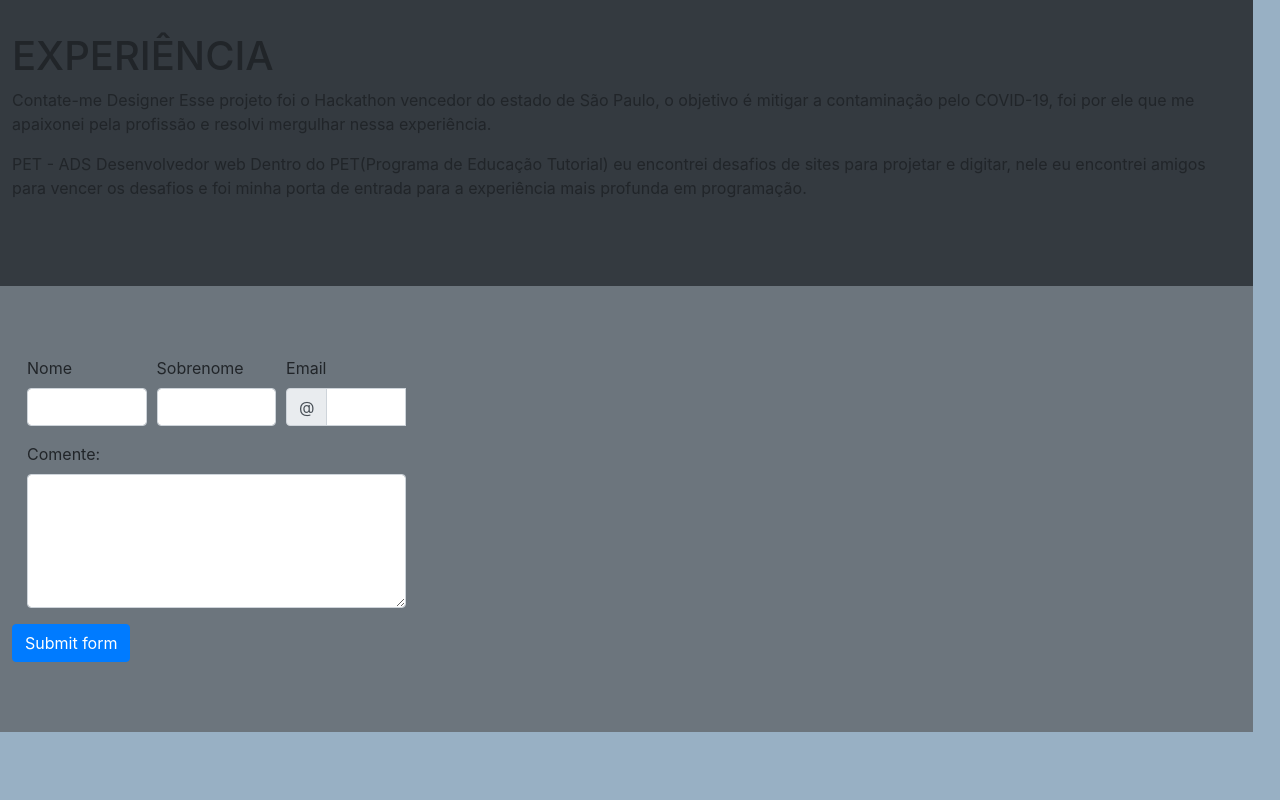
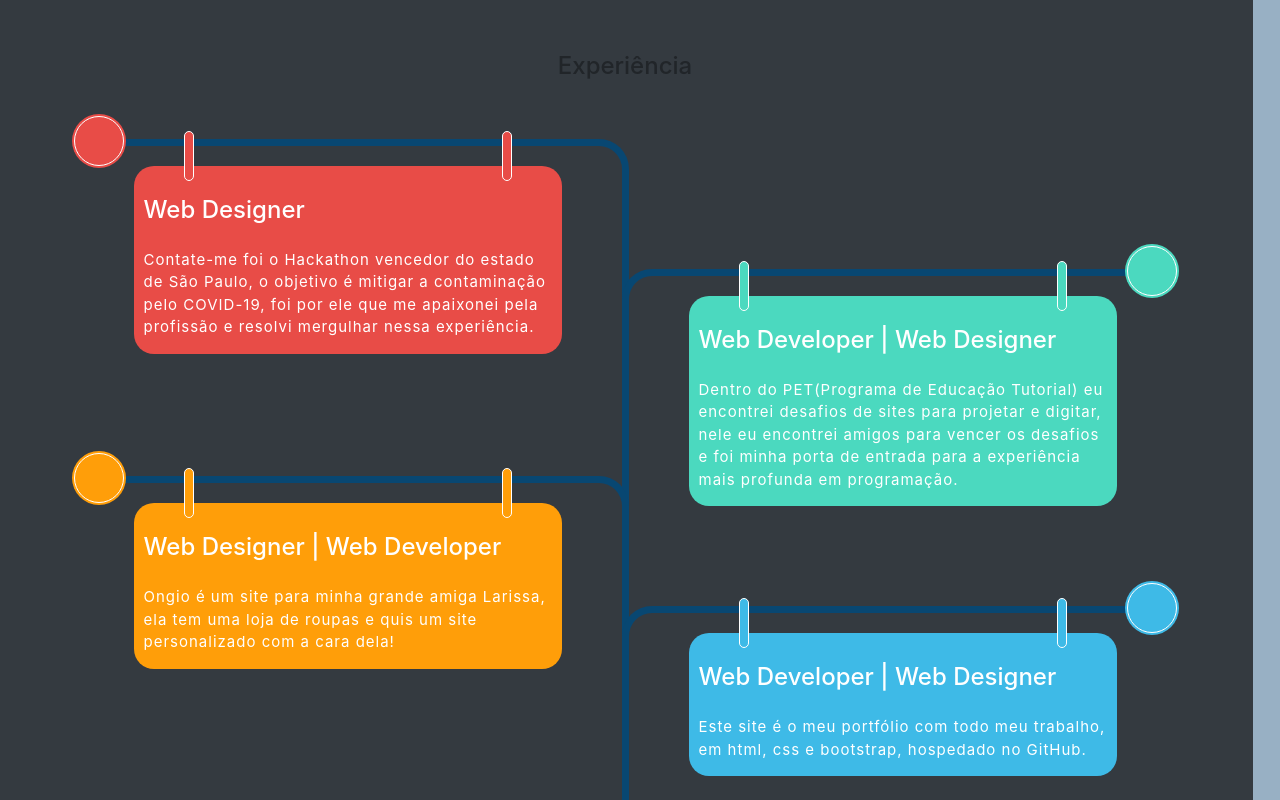
Before and after one commit to GiovannaPazello/Site-Giovanna, a plain HTML site: page Site/index.html in a window 1280 px wide. Shown: the part 2100-2900 px from the top of the page. Before the commit the page ends 2832 px from the top, so only its background shows below. Drawn offline with nearby package versions, Linux system fonts and the light colour scheme.

Commit message:
Vertical timeline
Criação da timeline vertical do site, ainda precisa decidir as cores.

```diff
--- a/Site/index.html
+++ b/Site/index.html
@@ -10,12 +10,7 @@
         <script src="https://ajax.googleapis.com/ajax/libs/jquery/3.5.1/jquery.min.js"></script>
         <script src="https://cdnjs.cloudflare.com/ajax/libs/popper.js/1.16.0/umd/popper.min.js"></script>
         <script src="https://maxcdn.bootstrapcdn.com/bootstrap/4.5.2/js/bootstrap.min.js"></script>
-        <style>
-            body{
-                background-color:rgb(152, 176, 196);
-                position: relative;
-            }
-        </style>
+        <link rel="stylesheet" type="text/css" href="style.css" />
     </head>
     <body data-spy="scroll" data-target=".navbar" data-offset="50"></body>>
         <div class="container-fluid">
@@ -158,17 +153,55 @@
                     </div>
                   </div>
                   <div id="section41" class="container-fluid bg-dark" style="padding-top:70px;padding-bottom:70px">
-                    <h1>EXPERIÊNCIA</h1>
-                    <p>Contate-me
-                        Designer
-
-                        Esse projeto foi o Hackathon vencedor do estado de São Paulo, o objetivo é mitigar a contaminação pelo COVID-19, foi por ele que me apaixonei pela profissão e resolvi mergulhar nessa experiência.</p>
-                    <p>PET - ADS
-                        Desenvolvedor web
-
-                        Dentro do PET(Programa de Educação Tutorial) eu encontrei desafios de sites para projetar e digitar, nele eu encontrei amigos para vencer os desafios e foi minha porta de entrada para a experiência mais profunda em programação.
-                    </p>
-                  </div>
+                    <div class="container">
+                        <h4 class="text-center">Experiência</h4>
+                        <div class="row">
+                            <div class="col-md-12">
+                                <div class="main-timeline2">
+                                    <div class="timeline">
+                                        <span class="icon fa fa-globe"></span>
+                                        <a href="#" class="timeline-content">
+                                            <h3 class="title">Web Designer</h3>
+                                            <br>
+                                            <p class="description">
+                                                Contate-me foi o Hackathon vencedor do estado de São Paulo, o objetivo é mitigar a contaminação pelo COVID-19, foi por ele que me apaixonei pela profissão e resolvi mergulhar nessa experiência.
+                                            </p>
+                                        </a>
+                                    </div>
+                                    <div class="timeline">
+                                        <span class="icon fa fa-rocket"></span>
+                                        <a href="#" class="timeline-content">
+                                            <h3 class="title">Web Developer | Web Designer</h3>
+                                            <br>
+                                            <p class="description">
+                                                Dentro do PET(Programa de Educação Tutorial) eu encontrei desafios de sites para projetar e digitar, nele eu encontrei amigos para vencer os desafios e foi minha porta de entrada para a experiência mais profunda em programação.
+                                            </p>
+                                        </a>
+                                    </div>
+                                    <div class="timeline">
+                                        <span class="icon fa fa-briefcase"></span>
+                                        <a href="#" class="timeline-content">
+                                            <h3 class="title">Web Designer | Web Developer</h3>
+                                            <br>
+                                            <p class="description">
+                                                Ongio é um site para minha grande amiga Larissa, ela tem uma loja de roupas e quis um site personalizado com a cara dela!
+                                            </p>
+                                        </a>
+                                    </div>
+                                    <div class="timeline">
+                                        <span class="icon fa fa-mobile"></span>
+                                        <a href="#" class="timeline-content">
+                                            <h3 class="title">Web Developer | Web Designer</h3>
+                                            <br>
+                                            <p class="description">
+                                                Este site é o meu portfólio com todo meu trabalho, em html, css e bootstrap, hospedado no GitHub.
+                                            </p>
+                                        </a>
+                                    </div>
+                                </div>
+                            </div>
+                        </div>
+                    </div>
                   <div id="section42" class="container-fluid bg-secondary" style="padding-top:70px;padding-bottom:70px">
                     <div class="col-4">
                         <form class="needs-validation" novalidate>
--- /dev/null
+++ b/Site/style.css
@@ -0,0 +1,33 @@
+
+            body{
+                background-color:rgb(152, 176, 196);
+                position: relative;
+                margin-top:20px;
+            }
+            .main-timeline2{padding-top:50px;overflow:hidden;position:relative}
+            .main-timeline2:before{content:"";width:7px;height:100%;background:#084772;margin:0 auto;position:absolute;top:80px;left:0;right:0}
+            .main-timeline2 .timeline{width:50%;float:left;padding:20px 60px;border-top:7px solid #084772;border-right:7px solid #084772;border-radius:0 30px 0 0;position:relative;right:-3.5px}
+            .main-timeline2 .icon{display:block;width:50px;height:50px;line-height:50px;border-radius:50%;background:#e84c47;border:1px solid #fff;text-align:center;font-size:25px;color:#fff;box-shadow:0 0 0 2px #e84c47;position:absolute;top:-30px;left:0}
+            .main-timeline2 .timeline-content{display:block;padding:30px 10px 10px;border-radius:20px;background:#e84c47;color:#fff;position:relative}
+            .main-timeline2 .timeline-content:hover{text-decoration:none;color:#fff}
+            .main-timeline2 .timeline-content:after,.main-timeline2 .timeline-content:before{content:"";display:block;width:10px;height:50px;border-radius:10px;background:#e84c47;border:1px solid #fff;position:absolute;top:-35px;left:50px}
+            .main-timeline2 .timeline-content:after{left:auto;right:50px}
+            .main-timeline2 .title{font-size:24px;margin:0}
+            .main-timeline2 .description{font-size:15px;letter-spacing:1px;margin:0 0 5px}
+            .main-timeline2 .timeline:nth-child(2n){border-right:none;border-left:7px solid #084772;border-radius:30px 0 0;right:auto;left:-3.5px}
+            .main-timeline2 .timeline:nth-child(2n) .icon{left:auto;right:0;box-shadow:0 0 0 2px #4bd9bf}
+            .main-timeline2 .timeline:nth-child(2){margin-top:130px}
+            .main-timeline2 .timeline:nth-child(odd){margin:-130px 0 30px}
+            .main-timeline2 .timeline:nth-child(even){margin-bottom:80px}
+            .main-timeline2 .timeline:first-child,.main-timeline2 .timeline:last-child:nth-child(even){margin:0 0 30px}
+            .main-timeline2 .timeline:nth-child(2n) .icon,.main-timeline2 .timeline:nth-child(2n) .timeline-content,.main-timeline2 .timeline:nth-child(2n) .timeline-content:after,.main-timeline2 .timeline:nth-child(2n) .timeline-content:before{background:#4bd9bf}
+            .main-timeline2 .timeline:nth-child(3n) .icon,.main-timeline2 .timeline:nth-child(3n) .timeline-content,.main-timeline2 .timeline:nth-child(3n) .timeline-content:after,.main-timeline2 .timeline:nth-child(3n) .timeline-content:before{background:#ff9e09}
+            .main-timeline2 .timeline:nth-child(3n) .icon{box-shadow:0 0 0 2px #ff9e09}
+            .main-timeline2 .timeline:nth-child(4n) .icon,.main-timeline2 .timeline:nth-child(4n) .timeline-content,.main-timeline2 .timeline:nth-child(4n) .timeline-content:after,.main-timeline2 .timeline:nth-child(4n) .timeline-content:before{background:#3ebae7}
+            .main-timeline2 .timeline:nth-child(4n) .icon{box-shadow:0 0 0 2px #3ebae7}
+            @media only screen and (max-width:767px){.main-timeline2:before{left:0;right:auto}
+            .main-timeline2 .timeline,.main-timeline2 .timeline:nth-child(even),.main-timeline2 .timeline:nth-child(odd){width:100%;float:none;padding:20px 30px;margin:0 0 30px;border-right:none;border-left:7px solid #084772;border-radius:30px 0 0;right:auto;left:0}
+            .main-timeline2 .icon{left:auto;right:0}
+            }
+            @media only screen and (max-width:480px){.main-timeline2 .title{font-size:18px}
+            }'
```
